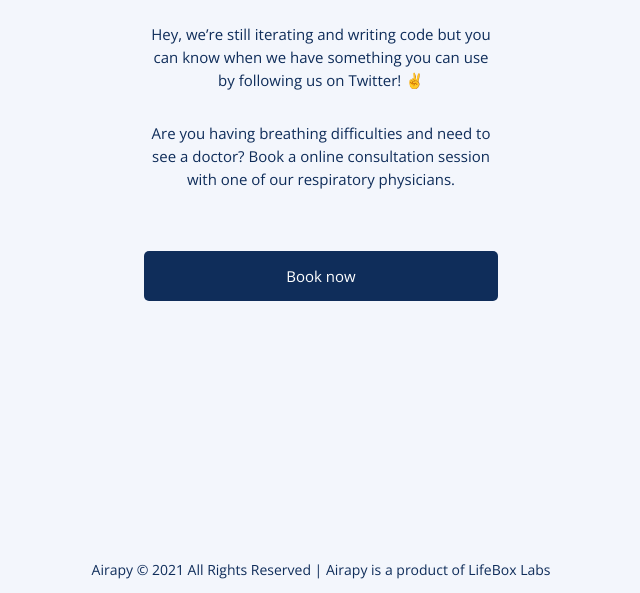
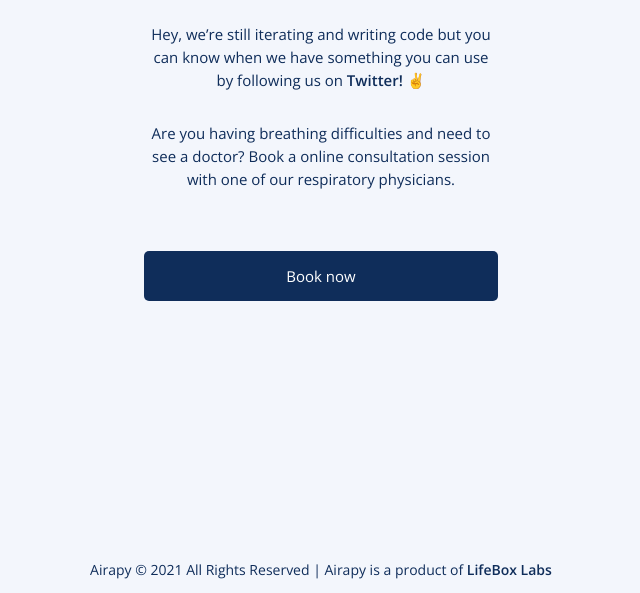
Before and after one commit to josephanya/airapy-web, a plain HTML site: page index.html in a window 1280 px wide. Shown: the part 204-797 px from the top of the page, 319-959 px from the left. Drawn offline with nearby package versions, Linux system fonts and the light colour scheme.

Commit message:
new commit

```diff
--- a/index.html
+++ b/index.html
@@ -56,7 +56,7 @@
 			<div class="col-md-12 home">
 				<img alt="airapy" class="logo mx-auto d-block" height="32px" src="airapy.svg" />
 				<p class="text-center">Hey, we’re still iterating and writing code but you can know when we have
-					something you can use by following us on <span><a href="https://twitter.com/getairapyapp">Twitter!</a></span> ✌️</p>
+					something you can use by following us on <span class="semibold"><a href="https://twitter.com/getairapyapp">Twitter!</a></span> ✌️</p>
 				<p class="text-center">Are you having breathing difficulties and need to see a doctor? Book a online
 					consultation session with one of our respiratory physicians.</p>
 				<div class="d-flex justify-content-center ">
@@ -64,7 +64,7 @@
 				</div>
 			</div>
 			<footer>
-				<p>Airapy © 2021 All Rights Reserved | Airapy is a product of <span><a href="https://lifebox.ng">LifeBox Labs</a></span></p>
+				<p>Airapy © 2021 All Rights Reserved | Airapy is a product of <span class="semibold"><a href="https://lifebox.ng">LifeBox Labs</a></span></p>
 			  </footer>
 		</div>
 	</div>
```
